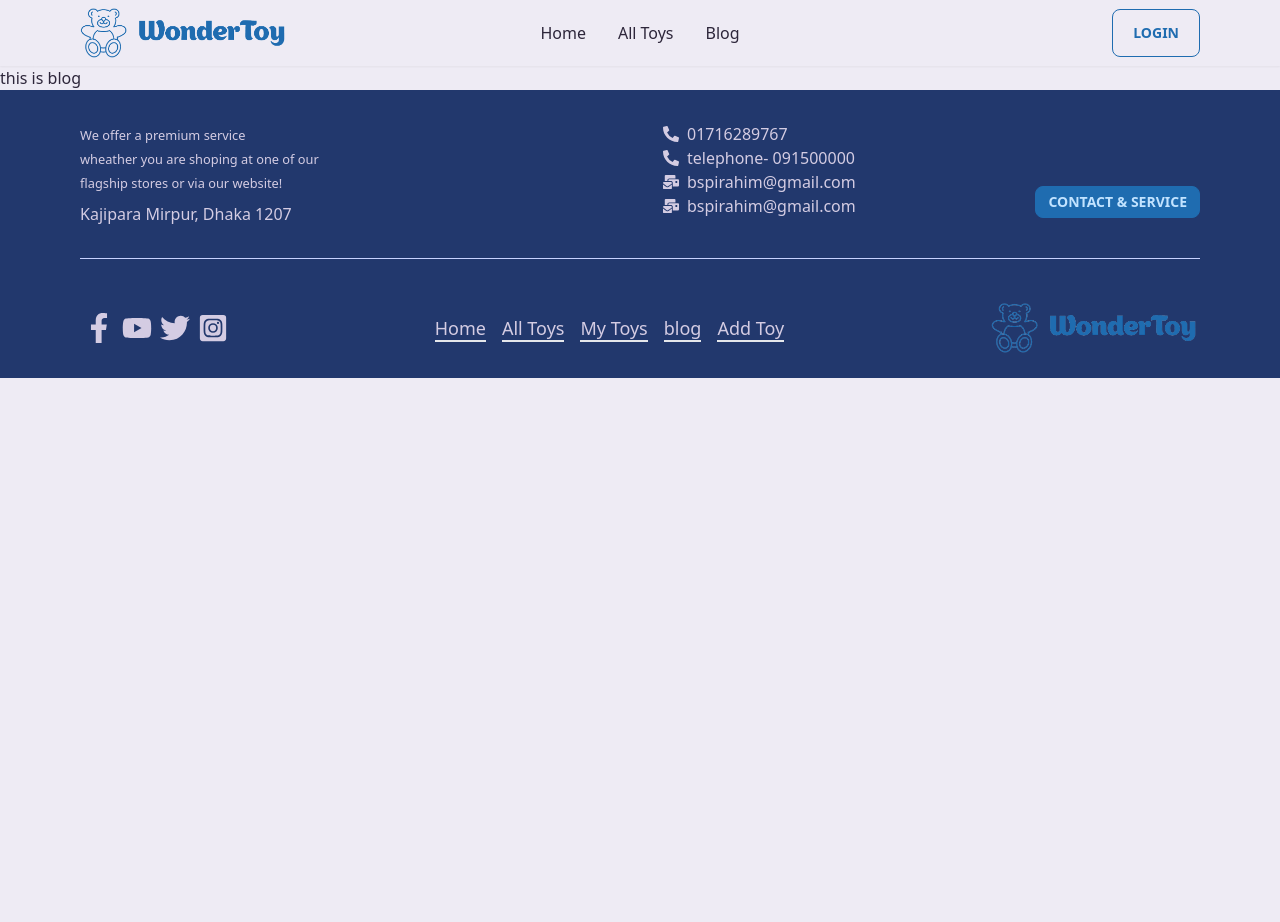
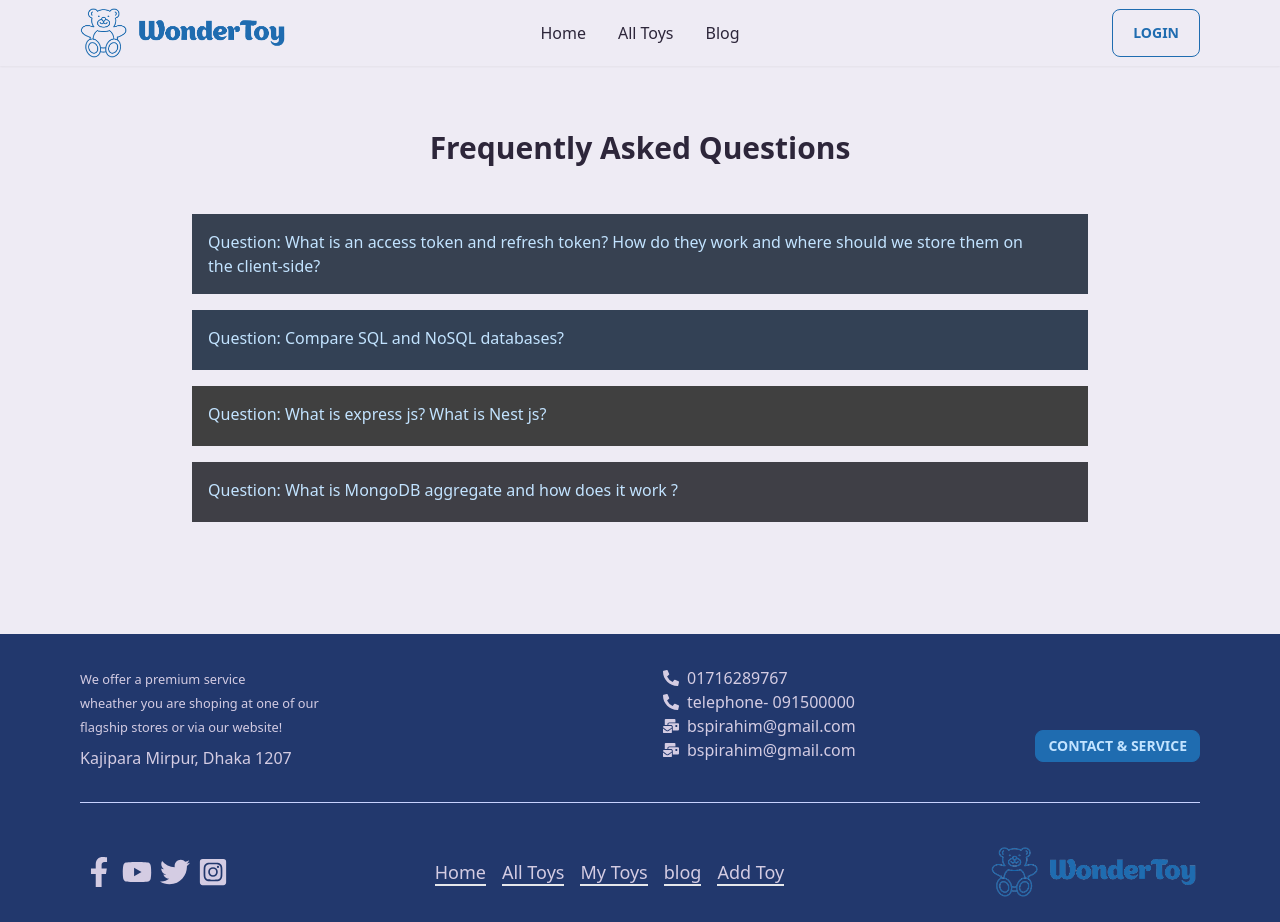
Before and after one commit to bspirahim/wonder-toy-client, a React (Vite) app: page /blog in a window 1280 px wide. Before the commit the page ends 800 px from the top, so only its background shows below. Built offline with nearby package versions, Linux system fonts and the light colour scheme; no server answers.

Commit message:
blog page FAQ added

```diff
--- a/src/Pages/AllToys/AllToys.jsx
+++ b/src/Pages/AllToys/AllToys.jsx
@@ -7,7 +7,6 @@ const AllToys = () => {
     useTitle('All Toys')
     const toys = useLoaderData();
     console.log(toys)
-
 
     return (
         <div className='md:px-20'>
--- a/src/Pages/AllToys/AllToysTable.jsx
+++ b/src/Pages/AllToys/AllToysTable.jsx
@@ -1,9 +1,11 @@
-import React from 'react';
+
 import { Link } from 'react-router-dom';
 
 
 const AllToysTable = ({ toy }) => {
-    const {_id, category, price, toyName, quantity, sellerName, img} = toy;
+
+
+    const { _id, category, price, toyName, quantity, sellerName, img } = toy;
     return (
             <tbody>
                 <tr>
--- a/src/Pages/Blog/Blog.jsx
+++ b/src/Pages/Blog/Blog.jsx
@@ -1,11 +1,60 @@
-import React from 'react';
+import React, { useEffect } from 'react';
 import useTitle from '../../hooks/useTitle';
+import Aos from 'aos';
+import 'aos/dist/aos.css';
 
 const Blog = () => {
     useTitle('Blog')
+    useEffect(()=>{
+        Aos.init({
+            offset: 200,
+            duration: 600,
+            easing: 'ease-in-sine',
+            delay: 100,
+          });
+    },[])
     return (
-        <div>
-            <h1>this is blog</h1>
+        <div data-aos="fade-up" className='mb-20 p-8'>
+            <div>
+            <p className="gradient-text text-3xl text-center font-bold mt-8">Frequently Asked Questions</p>
+            <div className="collapse max-w-4xl mx-auto mt-12">
+                <input type="checkbox" className="peer" />
+                <div className="collapse-title bg-gray-700 text-primary-content peer-checked:bg-gray-700 peer-checked:text-gray-700-content">
+                    Question: What is an access token and refresh token? How do they work and where should we store them on the client-side?
+                </div>
+                <div className="collapse-content bg-gray-700 text-primary-content peer-checked:bg-gray-500 peer-checked:text-gray-500-content">
+                    <p className="pt-4">Ans: A refresh token just helps you re-validate a user without them having to re-enter their login credentials multiple times. Modern web browsers support a number of ways for websites to store data on the user's computer — with the user's permission — then retrieve it when necessary. This lets you persist data for long-term storage, save sites or documents for offline use, retain user-specific settings for your site, and more. This article explains the very basics of how these work.</p>
+                </div>
+            </div>
+            <div className="collapse max-w-4xl mx-auto mt-4">
+                <input type="checkbox" className="peer" />
+                <div className="collapse-title bg-slate-700 text-primary-content peer-checked:bg-slate-700 peer-checked:text-slate-700-content">
+                    Question: Compare SQL and NoSQL databases?
+                </div>
+                <div className="collapse-content bg-slate-700 text-primary-content peer-checked:bg-slate-500 peer-checked:text-slate-500-content">
+                    <p className="pt-4">Ans: SQL databases are vertically scalable, while NoSQL databases are horizontally scalable. SQL databases are table-based, while NoSQL databases are document, key-value, graph, or wide-column stores. SQL databases are better for multi-row transactions, while NoSQL is better for unstructured data like documents or JSON.</p>
+                </div>
+            </div>
+            <div className="collapse max-w-4xl mx-auto mt-4">
+                <input type="checkbox" className="peer" />
+                <div className="collapse-title bg-neutral-700 text-primary-content peer-checked:bg-neutral-700 peer-checked:text-neutral-700-content">
+                    Question: What is express js? What is Nest js?
+                </div>
+                <div className="collapse-content bg-neutral-700 text-primary-content peer-checked:bg-neutral-500 peer-checked:text-neutral-500-content">
+                    <p className="pt-4">Ans: Express is a minimal and flexible Node.js web application framework that provides a robust set of features for web and mobile applications. NestJS is a progressive Node. js framework that helps build server-side applications. Nest extends Node. js frameworks like Express or Fastify adding modular organization and a wide range of other libraries to take care of repetitive tasks. It's open-source, uses TypeScript, and is a very versatile Node.</p>
+                </div>
+            </div>
+            <div className="collapse max-w-4xl mx-auto mt-4">
+                <input type="checkbox" className="peer" />
+                <div className="collapse-title bg-zinc-700 text-primary-content peer-checked:bg-zinc-700 peer-checked:text-zinc-700-content">
+                    Question: What is MongoDB aggregate and how does it work ?
+                </div>
+                <div className="collapse-content bg-zinc-700 text-primary-content peer-checked:bg-zinc-500 peer-checked:text-zinc-500-content">
+                    <p className="pt-4">Ans: Aggregation is a way of processing a large number of documents in a collection by means of passing them through different stages. The stages make up what is known as a pipeline. The stages in a pipeline can filter, sort, group, reshape and modify documents that pass through the pipeline.</p>
+                </div>
+            </div>
+        </div>
+
         </div>
     );
 };
--- a/src/Pages/MyToys/MyToys.jsx
+++ b/src/Pages/MyToys/MyToys.jsx
@@ -14,6 +14,7 @@ const MyToys = () => {
             .then(res => res.json())
             .then(data => setMyToys(data))
     }, []);
+
 
 
 
```
Lines whose indentation alone changed are shown as unchanged.
